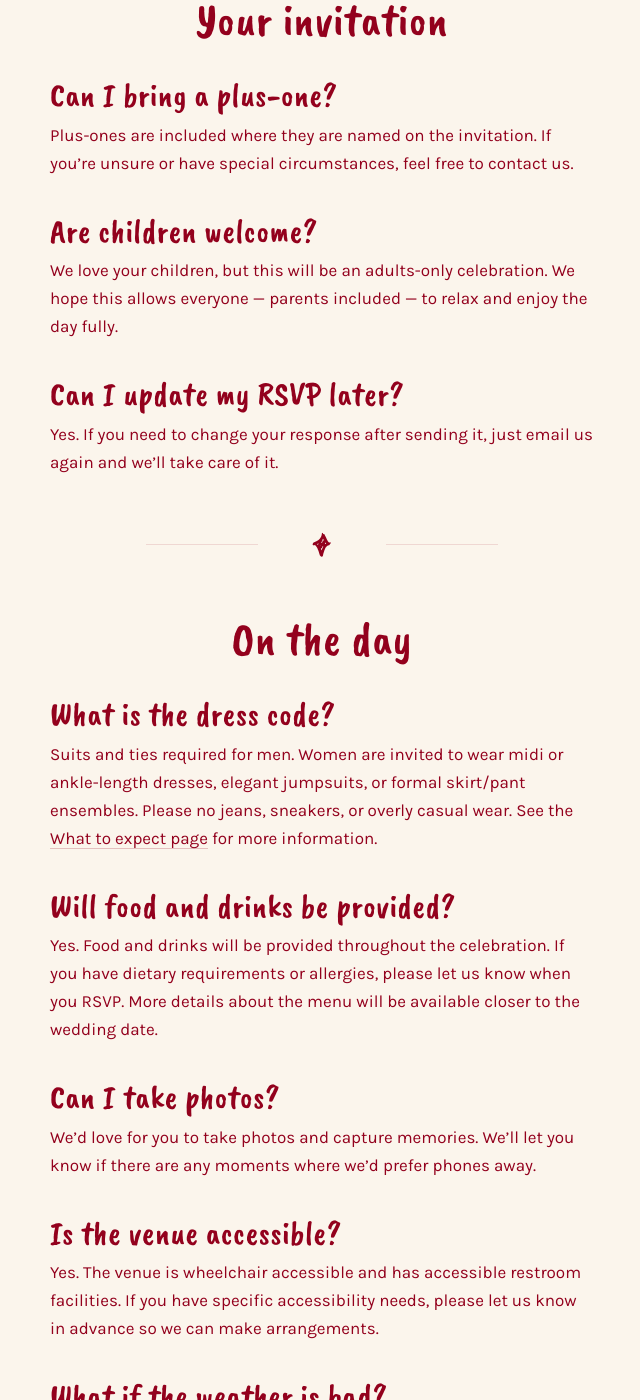
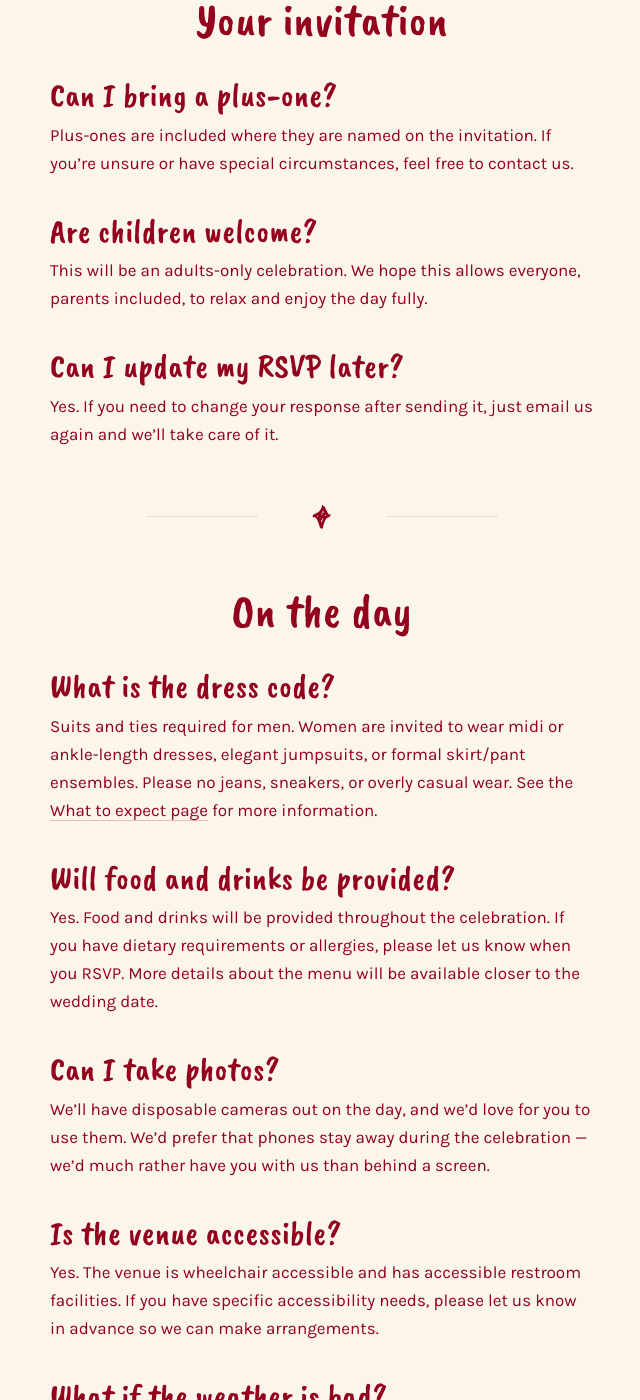
Before and after one commit to rhrzic/rokandolgaswedding.nl, a Jekyll site: the page built from 04_FAQs.md, in a window 1280 px wide and 1400 px high, scrolled down 1338 px. Shown: the whole window, without its empty margins (318-958 px from the left). Built offline with Jekyll 4.4.1, drawn with Linux system fonts in a browser that asks for light colours.

Commit message:
Reword the children answer and reverse the photo policy
Use Rok & Olga's own wording for the adults-only answer.

Photos: disposable cameras will be provided and phones should stay away during
the day. This reverses what the live site said, so it is a policy change rather
than a copy fix, and it is updated in both places the policy appears — the FAQ
and the "Photos & phones" panel on What to expect.

Co-Authored-By: Claude Opus 4.8 <noreply@anthropic.com>

```diff
--- a/04_FAQs.md
+++ b/04_FAQs.md
@@ -38,7 +38,7 @@ Plus-ones are included where they are named on the invitation. If you're unsure
 
 ### Are children welcome?
 
-We love your children, but this will be an adults-only celebration. We hope this allows everyone — parents included — to relax and enjoy the day fully.
+This will be an adults-only celebration. We hope this allows everyone, parents included, to relax and enjoy the day fully.
 
 ### Can I update my RSVP later?
 
@@ -58,7 +58,7 @@ Yes. Food and drinks will be provided throughout the celebration. If you have di
 
 ### Can I take photos?
 
-We'd love for you to take photos and capture memories. We'll let you know if there are any moments where we'd prefer phones away.
+We'll have disposable cameras out on the day, and we'd love for you to use them. We'd prefer that phones stay away during the celebration — we'd much rather have you with us than behind a screen.
 
 ### Is the venue accessible?
 
```
Also changed, not shown: 01_vibe.md (+1 -1 lines).
